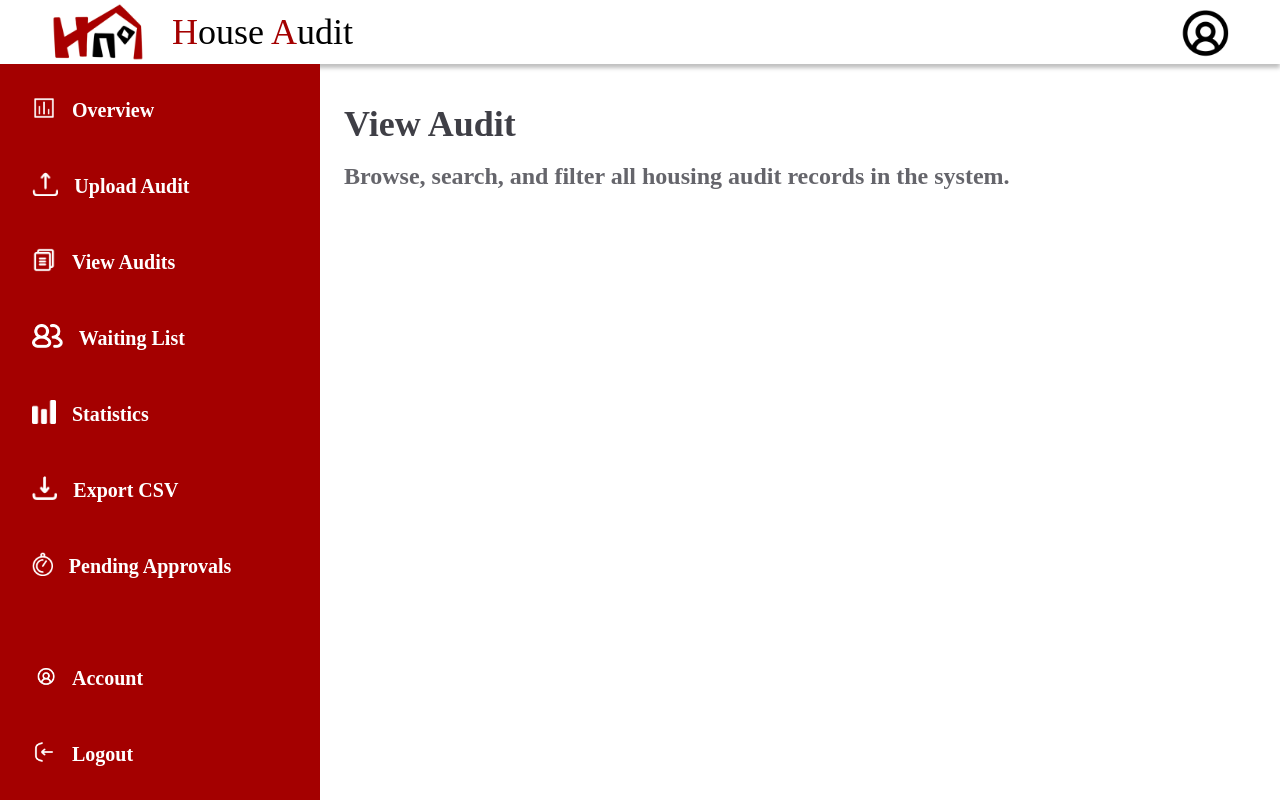
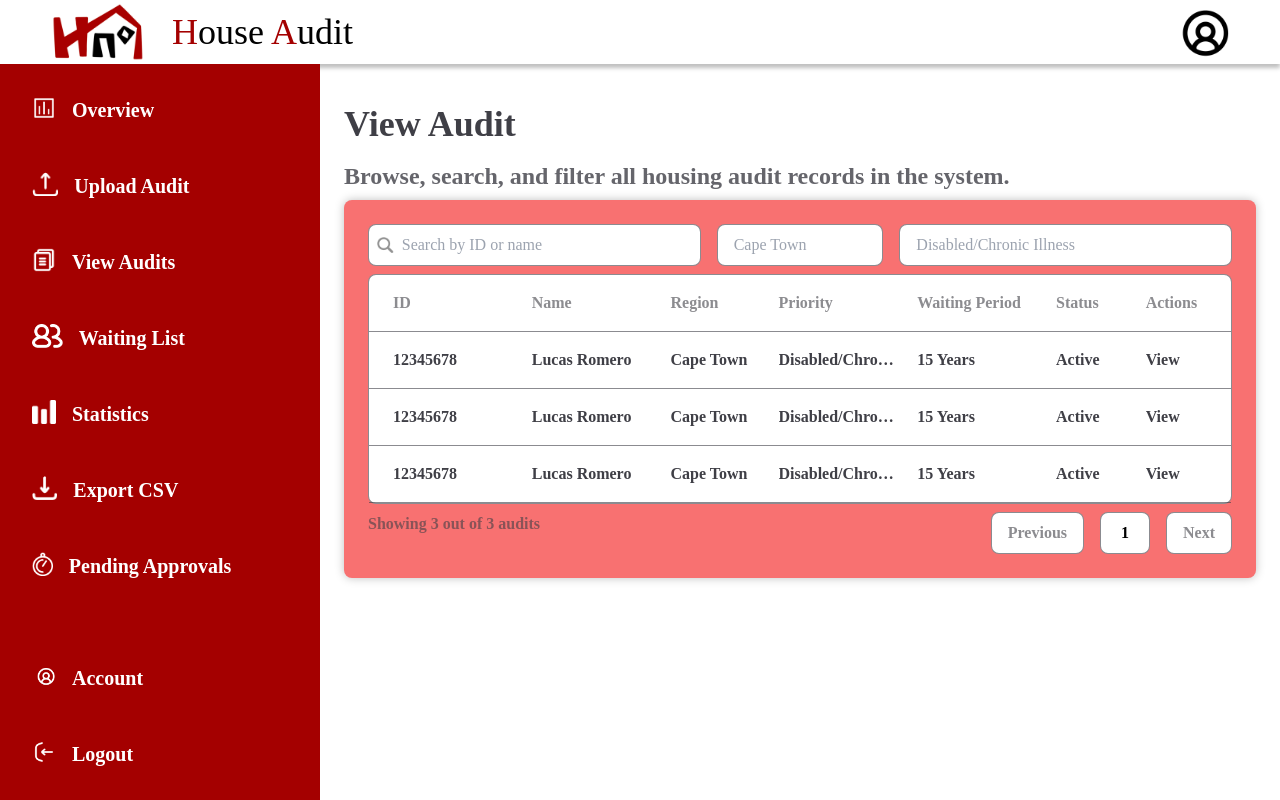
Before and after one commit to HousingAssembly/Audit-Team, a React (Create React App) app in the folder frontend/: page /dashboard/view-audit in a window 1280 px wide. Built offline with nearby package versions, Linux system fonts and the light colour scheme.

Commit message:
started view audits ui

```diff
--- a/frontend/src/components/dashboard/ViewAudit.jsx
+++ b/frontend/src/components/dashboard/ViewAudit.jsx
@@ -1,3 +1,18 @@
+const Users = ({ id, name, region, priority, period, status, actions }) => {
+  return (
+    <div className="flex flex-row space-x-4 border-b py-4 px-6 border-zinc-700/60 w-full text-zinc-700 font-bold">
+      <div className="w-1/3 whitespace-nowrap overflow-hidden truncate">{id}</div>
+      <div className="w-1/3 whitespace-nowrap overflow-hidden truncate">{name}</div>
+      <div className="w-1/4 whitespace-nowrap overflow-hidden truncate">{region}</div>
+      <div className="w-1/3 whitespace-nowrap overflow-hidden truncate">{priority}</div>
+      <div className="w-1/3 whitespace-nowrap overflow-hidden truncate">{period}</div>
+      <div className="w-1/5 whitespace-nowrap overflow-hidden truncate">{status}</div>
+      <div className="w-1/6 whitespace-nowrap overflow-hidden truncate">{actions}</div>
+    </div>
+  );
+};
+
+
 export default function ViewAudit() {
   return (
     <div className="px-6 py-8 flex flex-col">
@@ -5,6 +20,61 @@ export default function ViewAudit() {
       <div className="text-zinc-700/80 text-2xl font-bold py-2">
         Browse, search, and filter all housing audit records in the system.
       </div>
+      <div className="flex flex-col space-y-2 p-6 bg-red-400 rounded-lg shadow-[0px_0px_10px_0px_rgba(0,0,0,0.25)]">
+        <div className="flex flex-row space-x-4">
+          <div className="flex flex-row rounded-lg border border-solid border-zinc-700/60 w-2/5 bg-white items-center px-2">
+            <img src="/search.png" alt="Search Icon" className="h-4 w-auto object-contain"/>
+            <input className="py-2 px-2 w-full outline-none" placeholder="Search by ID or name"/>
+          </div>
+          <div className="flex flex-row rounded-lg border border-solid border-zinc-700/60 w-1/5 bg-white items-center px-2">
+            <input className="py-2 px-2 w-full outline-none" placeholder="Cape Town"/>
+          </div>
+          <div className="flex flex-row rounded-lg border border-solid border-zinc-700/60 w-2/5 bg-white items-center px-2">
+            <input className="py-2 px-2 w-full outline-none" placeholder="Disabled/Chronic Illness"/>
+          </div>
+        </div>
+        <div className="flex flex-col rounded-lg bg-white border border-solid border-zinc-700/60">
+          <div className="flex flex-row space-x-4 border-b py-4 px-6 border-zinc-700/60 w-full text-zinc-700/60 font-bold">
+            <div className="w-1/3">ID</div>
+            <div className="w-1/3">Name</div>
+            <div className="w-1/4">Region</div>
+            <div className="w-1/3">Priority</div>
+            <div className="w-1/3">Waiting Period</div>
+            <div className="w-1/5">Status</div>
+            <div className="w-1/6">Actions</div>
+          </div>
+          <Users
+          id="12345678"
+          name="Lucas Romero"
+          region="Cape Town"
+          priority="Disabled/Chronic Illness"
+          period="15 Years"
+          status="Active"
+          actions="View" />
+          <Users
+          id="12345678"
+          name="Lucas Romero"
+          region="Cape Town"
+          priority="Disabled/Chronic Illness"
+          period="15 Years"
+          status="Active"
+          actions="View" />
+          <Users
+          id="12345678"
+          name="Lucas Romero"
+          region="Cape Town"
+          priority="Disabled/Chronic Illness"
+          period="15 Years"
+          status="Active"
+          actions="View" />
+        </div>
+        <div className="flex flex-row space-x-4">
+          <div className="mr-auto  text-zinc-700/60 font-bold">Showing 3 out of 3 audits</div>
+          <div className="flex flex-row rounded-lg border border-solid border-zinc-700/60 text-zinc-700/60 bg-white items-center py-2 px-4 font-bold">Previous</div>
+          <div className="flex flex-row rounded-lg border border-solid border-zinc-700/60 text-black bg-white items-center py-2 px-5 font-bold">1</div>
+          <div className="flex flex-row rounded-lg border border-solid border-zinc-700/60 text-zinc-700/60 bg-white items-center py-2 px-4 font-bold">Next</div>
+        </div>
+      </div>
     </div>
   );
 }
```
Also changed, not shown: frontend/public/search.png (added).
